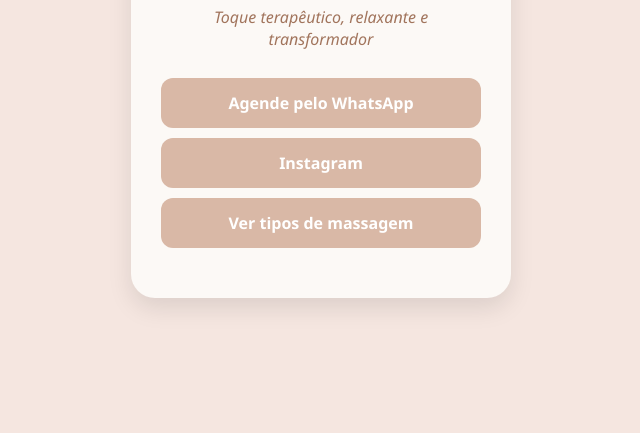
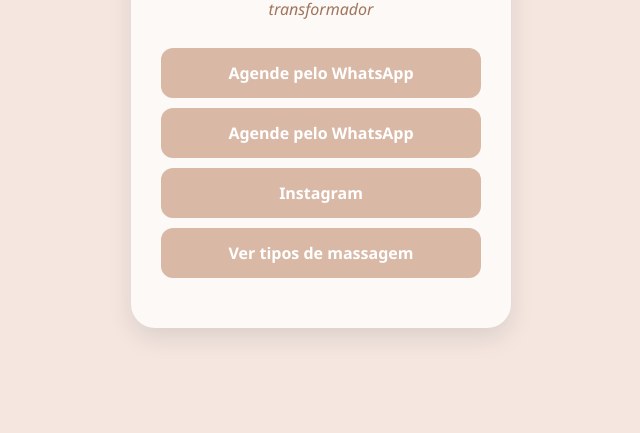
Before and after one commit to CarlosEViana/meulinktree, a plain HTML site: page index.html in a window 1280 px wide. Shown: the part 367-800 px from the top of the page, without its empty margins (319-959 px from the left). Drawn offline with Linux system fonts and the light colour scheme.

Commit message:
Add files via upload

```diff
--- a/index.html
+++ b/index.html
@@ -13,6 +13,7 @@
     <p>Toque terapêutico, relaxante e transformador</p>
 
     <div class="links">
+      <a href="https://wa.me/5511982538941?text=Ol%C3%A1%20gostaria%20de%20saber%20sobre%20os%20pre%C3%A7os%20das%20massagens" target="_blank" class="whatsapp">Agende pelo WhatsApp</a>
       <a href="https://wa.me/5511982538941" target="_blank" class="whatsapp">Agende pelo WhatsApp</a>
       <a href="https://instagram.com/uniaodemaos" target="_blank">Instagram</a>
       <a href="https://link-do-servico.com" target="_blank">Ver tipos de massagem</a>
```
